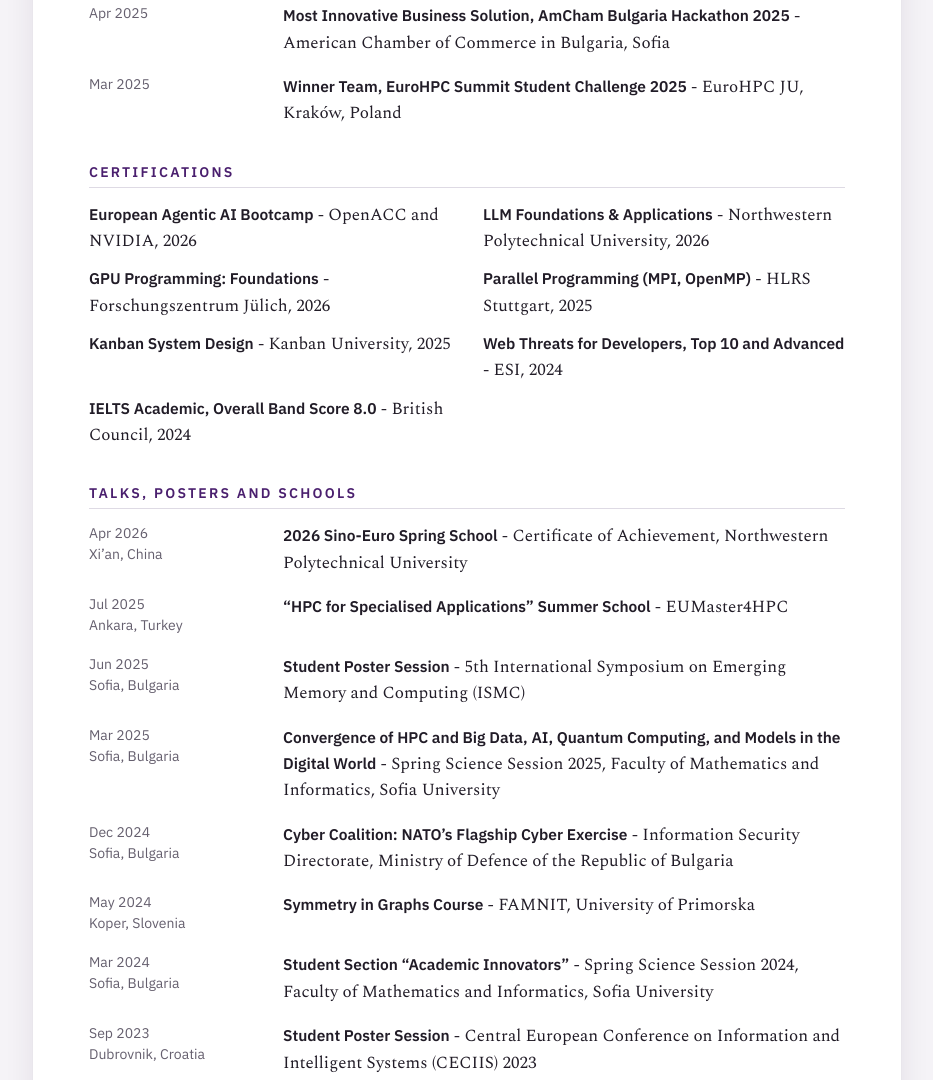
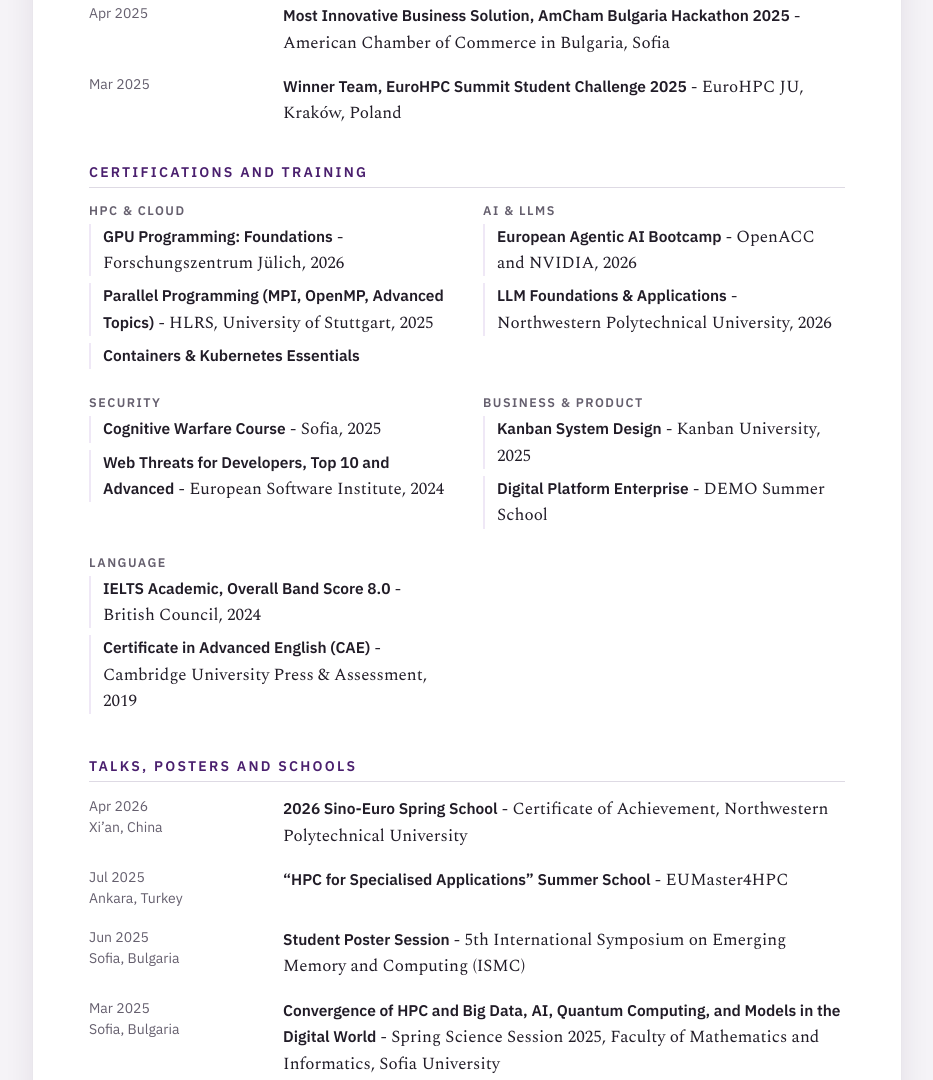
Before and after one commit to Elizabethvk/Elizabethvk.github.io, a plain HTML site: page index.html in a window 1280 px wide. Shown: the part 3474-4554 px from the top of the page, without its empty margins (173-1106 px from the left). Drawn offline with nearby package versions, Linux system fonts and the light colour scheme.

Commit message:
Group certifications, add missing ones; add NASA Space Apps Sofia and ABLE Mentor roles
Co-Authored-By: Claude Opus 5.5 <noreply@anthropic.com>

```diff
--- a/index.html
+++ b/index.html
@@ -76,8 +76,12 @@ li{margin:3px 0}
 .skills{display:grid;grid-template-columns:170px 1fr;gap:8px 24px}
 .skills dt{font:500 15px "IBM Plex Sans",sans-serif;color:var(--accent)}
 .skills dd{margin:0}
-.certs{display:grid;grid-template-columns:1fr 1fr;gap:12px 32px}
-.certs b,.lead b,.what b{font:600 15.5px "IBM Plex Sans",sans-serif}
+.cert-groups{display:grid;grid-template-columns:1fr 1fr;gap:18px 32px}
+.cert-groups h4{font:600 12.5px "IBM Plex Sans",sans-serif;letter-spacing:.12em;text-transform:uppercase;color:var(--muted);margin:0 0 6px}
+.cert-groups ul{list-style:none;padding:0;margin:0}
+.cert-groups li{margin:0 0 7px;padding-left:12px;border-left:2px solid var(--accent-soft)}
+.cert-groups b{font:600 15.5px "IBM Plex Sans",sans-serif}
+.lead b,.what b{font:600 15.5px "IBM Plex Sans",sans-serif}
 p{margin:0}
 
 /* pdf view */
@@ -107,7 +111,7 @@ dialog::backdrop{background:rgba(18,10,26,.55)}
   .summary{text-align:left}
   .row,.skills{grid-template-columns:1fr;gap:2px}
   .skills dd{margin-bottom:8px}
-  .certs{grid-template-columns:1fr}
+  .cert-groups{grid-template-columns:1fr}
   .brand{width:100%}
   .btn .lbl-long{display:none}
 }
@@ -269,15 +273,44 @@ dialog::backdrop{background:rgba(18,10,26,.55)}
     <div class="row"><div class="when">Apr 2025</div><div class="what"><b>Most Innovative Business Solution, AmCham Bulgaria Hackathon 2025</b> - American Chamber of Commerce in Bulgaria, Sofia</div></div>
     <div class="row"><div class="when">Mar 2025</div><div class="what"><b>Winner Team, EuroHPC Summit Student Challenge 2025</b> - EuroHPC JU, Kraków, Poland</div></div>
 
-    <h2>Certifications</h2>
-    <div class="certs">
-      <div><b>European Agentic AI Bootcamp</b> - OpenACC and NVIDIA, 2026</div>
-      <div><b>LLM Foundations &amp; Applications</b> - Northwestern Polytechnical University, 2026</div>
-      <div><b>GPU Programming: Foundations</b> - Forschungszentrum Jülich, 2026</div>
-      <div><b>Parallel Programming (MPI, OpenMP)</b> - HLRS Stuttgart, 2025</div>
-      <div><b>Kanban System Design</b> - Kanban University, 2025</div>
-      <div><b>Web Threats for Developers, Top 10 and Advanced</b> - ESI, 2024</div>
-      <div><b>IELTS Academic, Overall Band Score 8.0</b> - British Council, 2024</div>
+    <h2>Certifications and Training</h2>
+    <div class="cert-groups">
+      <section>
+        <h4>HPC &amp; Cloud</h4>
+        <ul>
+          <li><b>GPU Programming: Foundations</b> - Forschungszentrum Jülich, 2026</li>
+          <li><b>Parallel Programming (MPI, OpenMP, Advanced Topics)</b> - HLRS, University of Stuttgart, 2025</li>
+          <li><b>Containers &amp; Kubernetes Essentials</b></li>
+        </ul>
+      </section>
+      <section>
+        <h4>AI &amp; LLMs</h4>
+        <ul>
+          <li><b>European Agentic AI Bootcamp</b> - OpenACC and NVIDIA, 2026</li>
+          <li><b>LLM Foundations &amp; Applications</b> - Northwestern Polytechnical University, 2026</li>
+        </ul>
+      </section>
+      <section>
+        <h4>Security</h4>
+        <ul>
+          <li><b>Cognitive Warfare Course</b> - Sofia, 2025</li>
+          <li><b>Web Threats for Developers, Top 10 and Advanced</b> - European Software Institute, 2024</li>
+        </ul>
+      </section>
+      <section>
+        <h4>Business &amp; Product</h4>
+        <ul>
+          <li><b>Kanban System Design</b> - Kanban University, 2025</li>
+          <li><b>Digital Platform Enterprise</b> - DEMO Summer School</li>
+        </ul>
+      </section>
+      <section>
+        <h4>Language</h4>
+        <ul>
+          <li><b>IELTS Academic, Overall Band Score 8.0</b> - British Council, 2024</li>
+          <li><b>Certificate in Advanced English (CAE)</b> - Cambridge University Press &amp; Assessment, 2019</li>
+        </ul>
+      </section>
     </div>
 
     <h2>Talks, Posters and Schools</h2>
@@ -291,6 +324,8 @@ dialog::backdrop{background:rgba(18,10,26,.55)}
     <div class="row"><div class="when">Sep 2023<br>Dubrovnik, Croatia</div><div class="what"><b>Student Poster Session</b> - Central European Conference on Information and Intelligent Systems (CECIIS) 2023</div></div>
 
     <h2>Leadership and Community</h2>
+    <div class="row"><div class="when">Oct 2026 – Present</div><div class="what"><b>Mentor, ABLE Mentor</b> - mentoring programme of the Association of Bulgarian Leaders and Entrepreneurs (ABLE), pairing high school students one-to-one with professionals to bring the student’s own idea to life over a season as a practical, business, social, or personal development project</div></div>
+    <div class="row"><div class="when">Sep 2026 – Present</div><div class="what"><b>Partnerships &amp; Operations Lead, NASA Space Apps Sofia</b> - science and technology volunteering for the Sofia edition of the NASA International Space Apps Challenge</div></div>
     <div class="row"><div class="when">Dec 2025 – Present</div><div class="what"><b>HPC Student Ambassador Mentor</b> - EuroHPC Joint Undertaking; mentoring the incoming ambassador cohort after serving as an HPC Student Ambassador (Dec 2024 – Mar 2025)</div></div>
     <div class="row"><div class="when">Apr 2025 – Present</div><div class="what"><b>Student Representative</b> - EUMaster4HPC information sessions, speaking to prospective students across Europe about entering the field</div></div>
     <div class="row"><div class="when">Oct 2023 – Aug 2025</div><div class="what"><b>Board Member, Transform4Europe Student Council</b> - European university alliance representing students across seven institutions</div></div>
```
